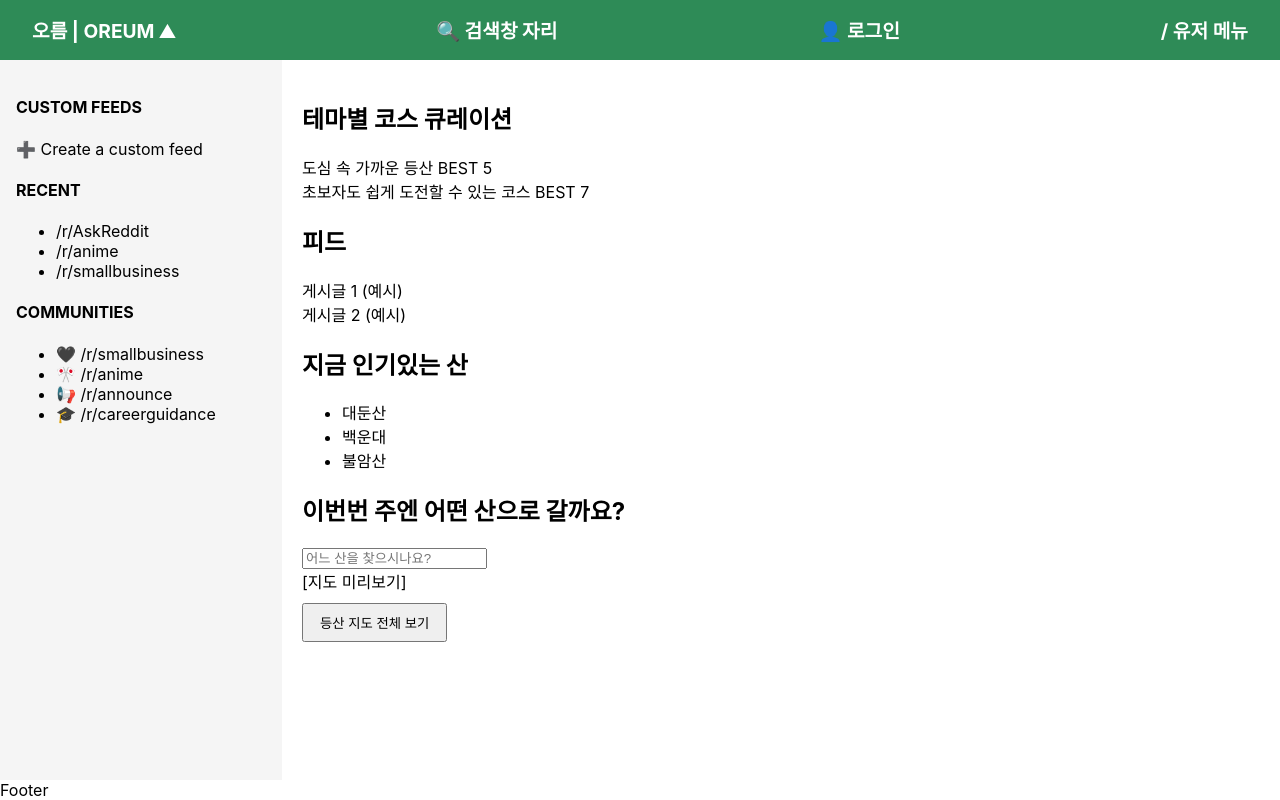
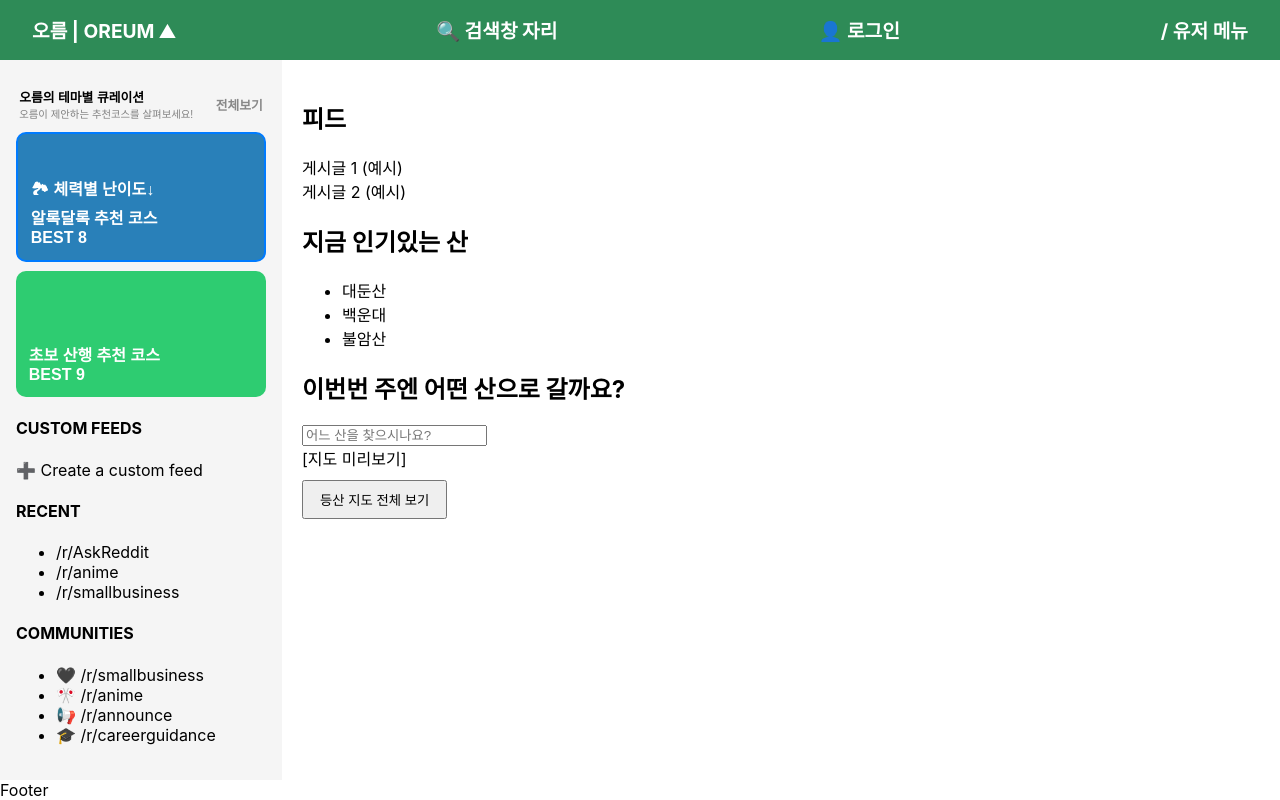
Before and after one commit to sanghyunbang/oreum-fronted-react, a React (Create React App) app: page / in a window 1280 px wide. Built offline with nearby package versions, Linux system fonts and the light colour scheme.

Commit message:
feat: 사이드바 변경

```diff
--- a/package.json
+++ b/package.json
@@ -14,6 +14,7 @@
     "react-router-dom": "^7.6.1",
     "react-scripts": "5.0.1",
     "redux": "^5.0.1",
+    "styled-components": "^6.1.18",
     "web-vitals": "^2.1.4"
   },
   "scripts": {
--- /dev/null
+++ b/src/components/common/CurationAd.jsx
@@ -0,0 +1,95 @@
+import styled from "styled-components";
+
+const Container = styled.div`
+    width: 100%;
+    margin: 0 auto;
+    font-family: 'Noto Sans KR', sans-serif;
+`;
+
+const HeaderArea = styled.div`
+    display: flex;
+    justify-content: space-between;
+    align-items: center;
+    padding: 0.5rem 0.2rem;
+`;
+
+const TitleText = styled.div`
+    h3 {
+        margin: 0;
+        font-size: 0.8rem;
+        font-weight:700
+    }
+    h4 {
+        margin:0;
+        font-size: 0.65rem;
+        font-weight: 400;
+        color: grey;
+    }
+`;
+
+const ViewAll = styled.div`
+    h2 {
+        font-size: 0.8rem;
+        font-weight: 600;
+        color: #888;
+        cursor: pointer;
+    }
+`;
+
+const ImageList = styled.div`
+    display: flex;
+    flex-direction: column;
+    gap: 0.6rem;
+`
+
+const CurationCard = styled.div`
+    position: relative;
+    height: 100px;
+    border-radius: 10px;
+    background-color: ${(props) => props.bgColor || `#ddd`};
+    color: white;
+    padding: 0.8rem;
+    display: flex;
+    flex-direction: column;
+    justify-content: flex-end;
+    font-weight: bold;
+    overflow: hidden;
+
+    border: ${(props)=>(props.highlight ? '2px solid #007bff' : `none`)};
+`;
+
+
+
+const CurationAd = () => {
+    return (
+        <Container>
+            <HeaderArea>
+                <TitleText>
+                    <h3>오름의 테마별 큐레이션</h3>
+                    <h4>오름이 제안하는 추천코스를 살펴보세요!</h4>
+                </TitleText>
+                <ViewAll>
+                    <h2>전체보기</h2>
+                </ViewAll>
+            </HeaderArea>
+
+            <ImageList>
+                <CurationCard bgColor='#2980b9' highlight>
+                     🏞 체력별 난이도↓
+                    <br />
+                    알록달록 추천 코스
+                    <br />
+                    BEST 8
+                </CurationCard>
+                <CurationCard bgColor='#2ecc71'>
+                    <br />
+                    초보 산행 추천 코스
+                    <br />
+                    BEST 9
+                </CurationCard>
+            </ImageList>
+        </Container>
+    );
+}
+
+export default CurationAd;
--- a/src/components/common/Sidebar.jsx
+++ b/src/components/common/Sidebar.jsx
@@ -1,8 +1,10 @@
 import React from 'react';
+import CurationAd from './CurationAd';
 
 const Sidebar = () => {
   return (
     <aside style={{ width: '250px', backgroundColor: '#f5f5f5', padding: '1rem' }}>
+      <CurationAd />
       <div>
         <h4>CUSTOM FEEDS</h4>
         <p>➕ Create a custom feed</p>
--- a/src/pages/Home.jsx
+++ b/src/pages/Home.jsx
@@ -6,14 +6,6 @@ const Home = () => {
     const navigate = useNavigate();
     return(
         <div className='home-container'>
-            <section className='curation-section'>
-                <h2>테마별 코스 큐레이션</h2>
-                <div className='curation-boxes'>
-                    <div className='curation-card'>도심 속 가까운 등산 BEST 5</div>
-                    <div className='curation-card'>초보자도 쉽게 도전할 수 있는 코스 BEST 7</div>
-                </div>
-            </section>
-
             <section className="feed-section">
                 <h2>피드</h2>
                 <div className="feed-post">게시글 1 (예시)</div>
@@ -23,9 +15,9 @@ const Home = () => {
             <section className="ranking-section">
                 <h2>지금 인기있는 산</h2>
                 <ul>
-                <li>대둔산</li>
-                <li>백운대</li>
-                <li>불암산</li>
+                    <li>대둔산</li>
+                    <li>백운대</li>
+                    <li>불암산</li>
                 </ul>
             </section>
 
```
Also changed, not shown: 2 other files (tests, documents, lock files or other folders).
